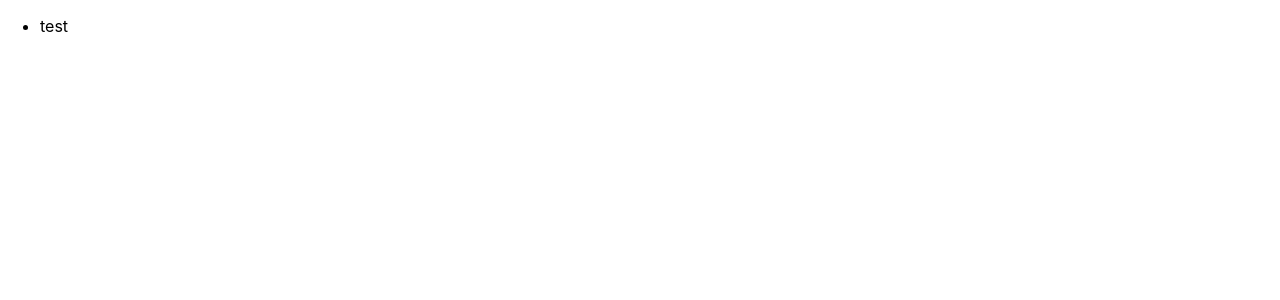
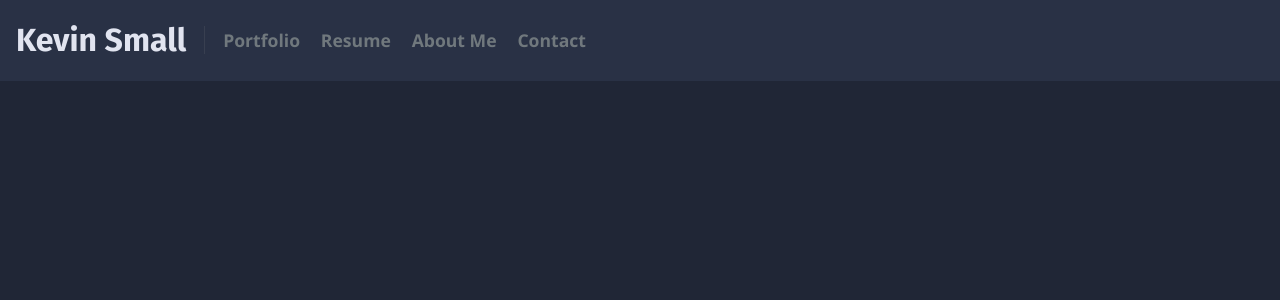
Before and after one commit to Kevrev/react-portfolio, a React (Create React App) app: page /contact in a window 1280 px wide. Shown: the top 300 px of the page. Built offline with nearby package versions, Linux system fonts and the light colour scheme.

Commit message:
added header and additional files for pages

```diff
--- a/public/index.html
+++ b/public/index.html
@@ -6,38 +6,18 @@
     <meta name="viewport" content="width=device-width, initial-scale=1" />
     <meta name="theme-color" content="#000000" />
     <meta
-      name="description"
-      content="Web site created using create-react-app"
+      name="Kevin Small"
+      content="Kevin Small's personal portfolio website."
     />
     <link rel="apple-touch-icon" href="%PUBLIC_URL%/logo192.png" />
-    <!--
-      manifest.json provides metadata used when your web app is installed on a
-      user's mobile device or desktop. See https://developers.google.com/web/fundamentals/web-app-manifest/
-    -->
+    <link
+      href="https://fonts.googleapis.com/css2?family=Fira+Sans:wght@400;700&display=swap"
+      rel="stylesheet"
+    />
     <link rel="manifest" href="%PUBLIC_URL%/manifest.json" />
-    <!--
-      Notice the use of %PUBLIC_URL% in the tags above.
-      It will be replaced with the URL of the `public` folder during the build.
-      Only files inside the `public` folder can be referenced from the HTML.
-
-      Unlike "/favicon.ico" or "favicon.ico", "%PUBLIC_URL%/favicon.ico" will
-      work correctly both with client-side routing and a non-root public URL.
-      Learn how to configure a non-root public URL by running `npm run build`.
-    -->
-    <title>React App</title>
+    <title>Kevin Small</title>
   </head>
   <body>
     <noscript>You need to enable JavaScript to run this app.</noscript>
     <div id="root"></div>
-    <!--
-      This HTML file is a template.
-      If you open it directly in the browser, you will see an empty page.
-
-      You can add webfonts, meta tags, or analytics to this file.
-      The build step will place the bundled scripts into the <body> tag.
-
-      To begin the development, run `npm start` or `yarn start`.
-      To create a production bundle, use `npm run build` or `yarn build`.
-    -->
-  </body>
 </html>
--- a/src/components/Nav/index.css
+++ b/src/components/Nav/index.css
@@ -0,0 +1,43 @@
+.flex-row {
+  justify-content: space-between;
+  background-color: #293145;
+}
+
+.websiteTitle {
+  margin-right: 0.5rem;
+  padding: 0 0 0 1rem;
+  font-family: "Fira Sans", sans-serif;
+  font-weight: 700;
+  font-size: 2rem;
+  color: #e1e4f0;
+}
+
+.verticalDivider {
+  width: 1px;
+  height: 28px;
+  background-color: #3d4353cf;
+  margin: 0 10px;
+  display: inline-block;
+  vertical-align: middle;
+}
+
+.titleLinks {
+  display: flex;
+  align-items: center;
+}
+
+.linkText {
+  margin: 0 0.8rem 0 0.5rem;
+  font-family: "Segoe UI", Helvetica, sans-serif;
+  font-weight: 600;
+  font-size: 1.1rem;
+  color: #70787d;
+  text-transform: none;
+  text-decoration: none;
+}
+
+.linkText:hover {
+  transition: all 0.2s ease-in-out;
+  transform: scale(1.05);
+  color: #549cf1;
+}
--- a/src/components/Nav/index.js
+++ b/src/components/Nav/index.js
@@ -1,20 +1,27 @@
 import React from 'react';
-// import { Link } from 'react-router-dom';
+import { Link } from 'react-router-dom';
 import './index.css';
 
 function Nav() {
     return (
-        <nav>
-        <ul className="nav">
-            <li className="nav-item">
-                test
-            {/* <Link className="nav-link active" to="/">Home</Link>
-            </li>
-            <li className="nav-item">
-            <Link className="nav-link active" to="/about">About</Link> */}
-            </li>
-        </ul>
-        </nav>
+        <header className="flex-row">
+        <div className="titleLinks">
+          <h1 className="websiteTitle">Kevin Small</h1>
+          <div className="verticalDivider"></div>
+          <Link to="/upload">
+            <div className="linkText">Portfolio</div>
+          </Link>
+          <Link to="/personal">
+            <div className="linkText">Resume</div>
+          </Link>
+          <Link to="/discover">
+            <div className="linkText">About Me</div>
+          </Link>
+          <Link to="/ContactUs">
+            <div className="linkText">Contact</div>
+          </Link>
+        </div>
+      </header>
     );
 }
 
--- a/src/index.css
+++ b/src/index.css
@@ -5,6 +5,11 @@ body {
     sans-serif;
   -webkit-font-smoothing: antialiased;
   -moz-osx-font-smoothing: grayscale;
+  background-color: #202636;
+}
+
+a {
+  text-decoration: none;
 }
 
 code {
```
Also changed, not shown: src/pages/About.js (added), src/pages/Contact.js (added), src/pages/Portfolio.js (added), src/pages/Resume.js (added).
